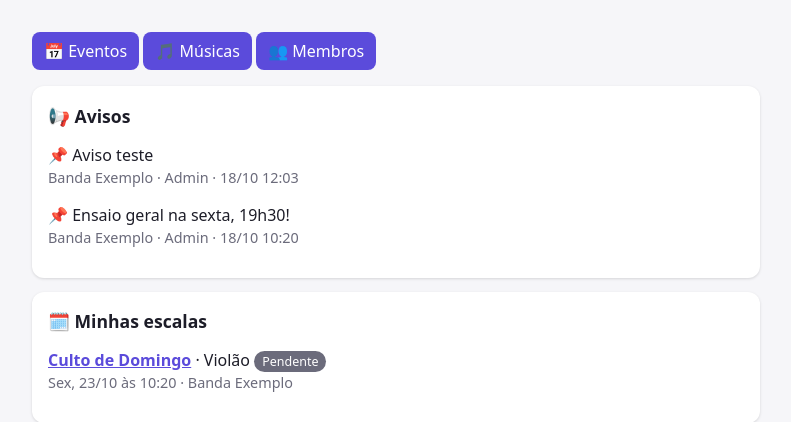
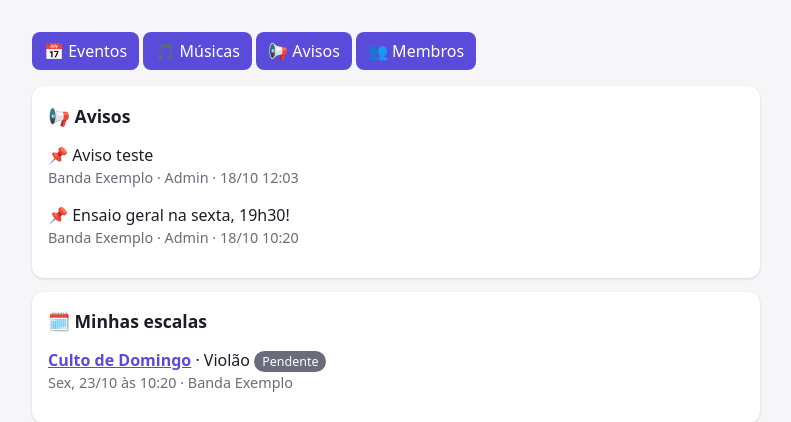
Before and after one commit to WelissonCunha/appdebandas, a Django app: page / in a window 1280 px wide. Shown: the part 62-484 px from the top of the page, without its empty margins (244-1035 px from the left). Run offline with Django 5.2, Linux system fonts and the light colour scheme; a user stored in the database is signed in; data comes from the database, SQL or seed files in the repository; both versions use the stored data as it was after the commit; data that the repository does not hold is empty.

Commit message:
implementacao do aviso para os membros que somente o lider pdoe fazer

```diff
--- a/core/forms.py
+++ b/core/forms.py
@@ -1,6 +1,6 @@
 from django import forms
 from django.contrib.auth import get_user_model
-from .models import Banda, Escala, Evento, ItemSetlist, Membro, Musica
+from .models import Aviso, Banda, Escala, Evento, ItemSetlist, Membro, Musica
 
 FMT = "%Y-%m-%dT%H:%M"
 
@@ -83,3 +83,14 @@ class BandaForm(forms.ModelForm):
         model = Banda
         fields = ["nome", "descricao"]
         widgets = {"descricao": forms.Textarea(attrs={"rows": 3})}
+
+
+class AvisoForm(forms.ModelForm):
+    class Meta:
+        model = Aviso
+        fields = ["banda", "texto", "fixado"]
+        widgets = {"texto": forms.Textarea(attrs={"rows": 4})}
+
+    def __init__(self, *a, user=None, **k):
+        super().__init__(*a, **k)
+        self.fields["banda"].queryset = bandas_do_lider(user)
--- /dev/null
+++ b/core/templates/aviso_form.html
@@ -0,0 +1,5 @@
+{% extends "base.html" %}{% block content %}
+<style>.fm p{margin:0 0 10px}.fm select,.fm textarea{width:100%;padding:8px;border-radius:8px;border:1px solid #8884;font:inherit}</style>
+<div class="card fm"><h2>{% if aviso %}Editar aviso{% else %}Novo aviso{% endif %}</h2>
+<form method="post">{% csrf_token %}{{ form.as_p }}<button>Salvar</button> <a href="{% url 'avisos' %}">Cancelar</a></form></div>
+{% endblock %}
--- a/core/templates/home.html
+++ b/core/templates/home.html
@@ -1,5 +1,5 @@
 {% extends "base.html" %}{% block content %}
-{% if eh_lider %}<p><a href="{% url 'eventos' %}"><button>📅 Eventos</button></a> <a href="{% url 'repertorio' %}"><button>🎵 Músicas</button></a> <a href="{% url 'membros' %}"><button>👥 Membros</button></a></p>{% endif %}
+{% if eh_lider %}<p><a href="{% url 'eventos' %}"><button>📅 Eventos</button></a> <a href="{% url 'repertorio' %}"><button>🎵 Músicas</button></a> <a href="{% url 'avisos' %}"><button>📢 Avisos</button></a> <a href="{% url 'membros' %}"><button>👥 Membros</button></a></p>{% endif %}
 {% if pode_criar_banda and not eh_lider %}<div class="card"><h2>Você ainda não tem banda</h2><p><a href="{% url 'banda_nova' %}"><button>+ Criar minha banda</button></a></p></div>{% endif %}
 {% if avisos %}<div class="card"><h2>📢 Avisos</h2>{% for a in avisos %}
 <p>{% if a.fixado %}📌 {% endif %}{{ a.texto }}<br><span class="mut">{{ a.banda }} · {{ a.autor.first_name|default:a.autor.username }} · {{ a.criado|date:"d/m H:i" }}</span></p>{% endfor %}</div>{% endif %}
--- a/core/urls.py
+++ b/core/urls.py
@@ -3,6 +3,11 @@ from . import views as v
 
 urlpatterns = [
     path("", v.home, name="home"),
+    path("avisos/", v.avisos_lista, name="avisos"),
+    path("avisos/novo/", v.aviso_form, name="aviso_novo"),
+    path("avisos/<int:pk>/editar/", v.aviso_form, name="aviso_editar"),
+    path("avisos/<int:pk>/fixar/", v.aviso_fixar, name="aviso_fixar"),
+    path("avisos/<int:pk>/excluir/", v.aviso_excluir, name="aviso_excluir"),
     path("eventos/", v.eventos_lista, name="eventos"),
     path("evento/novo/", v.evento_form, name="evento_novo"),
     path("evento/<int:pk>/", v.evento, name="evento"),
--- a/core/views.py
+++ b/core/views.py
@@ -5,7 +5,7 @@ from django.shortcuts import get_object_or_404, redirect, render
 from django.utils import timezone
 from django.views.decorators.http import require_POST
 from django.contrib.auth import get_user_model
-from .forms import EscalaForm, EventoForm, BandaForm, MembroForm, MembroNovoForm, MusicaForm, SetlistForm
+from .forms import AvisoForm, EscalaForm, EventoForm, BandaForm, MembroForm, MembroNovoForm, MusicaForm, SetlistForm
 from .models import *
 
 LIDER = dict(banda__membros__papel="lider")
@@ -307,3 +307,52 @@ def eventos_lista(request):
     agora = timezone.now()
     return render(request, "eventos.html", dict(futuros=qs.filter(data_hora__gte=agora).order_by("data_hora"),
                                                 passados=qs.filter(data_hora__lt=agora).order_by("-data_hora")))
+
+
+# ---------- avisos ----------
+
+def _aviso_lider(request, pk):
+    return get_object_or_404(Aviso, pk=pk, banda__membros__user=request.user, **LIDER)
+
+
+@login_required
+def avisos_lista(request):
+    if not _eh_lider(request.user):
+        return redirect("home")
+    avisos = (Aviso.objects.filter(banda__membros__user=request.user, banda__membros__papel="lider")
+              .select_related("banda", "autor").distinct())
+    return render(request, "avisos.html", dict(avisos=avisos))
+
+
+@login_required
+def aviso_form(request, pk=None):
+    aviso = _aviso_lider(request, pk) if pk else None
+    if not aviso and not _eh_lider(request.user):
+        messages.error(request, "Apenas líderes podem postar avisos.")
+        return redirect("home")
+    form = AvisoForm(request.POST or None, instance=aviso, user=request.user)
+    if request.method == "POST" and form.is_valid():
+        novo = form.save(commit=False)
+        if not aviso:
+            novo.autor = request.user
+        novo.save()
+        messages.success(request, "Aviso salvo!")
+        return redirect("avisos")
+    return render(request, "aviso_form.html", dict(form=form, aviso=aviso))
+
+
+@login_required
+@require_POST
+def aviso_fixar(request, pk):
+    aviso = _aviso_lider(request, pk)
+    aviso.fixado = not aviso.fixado
+    aviso.save(update_fields=["fixado"])
+    return redirect("avisos")
+
+
+@login_required
+@require_POST
+def aviso_excluir(request, pk):
+    _aviso_lider(request, pk).delete()
+    messages.success(request, "Aviso excluído.")
+    return redirect("avisos")
```
Also changed, not shown: core/templates/avisos.html (added, +11 -0 lines), db.sqlite3.
